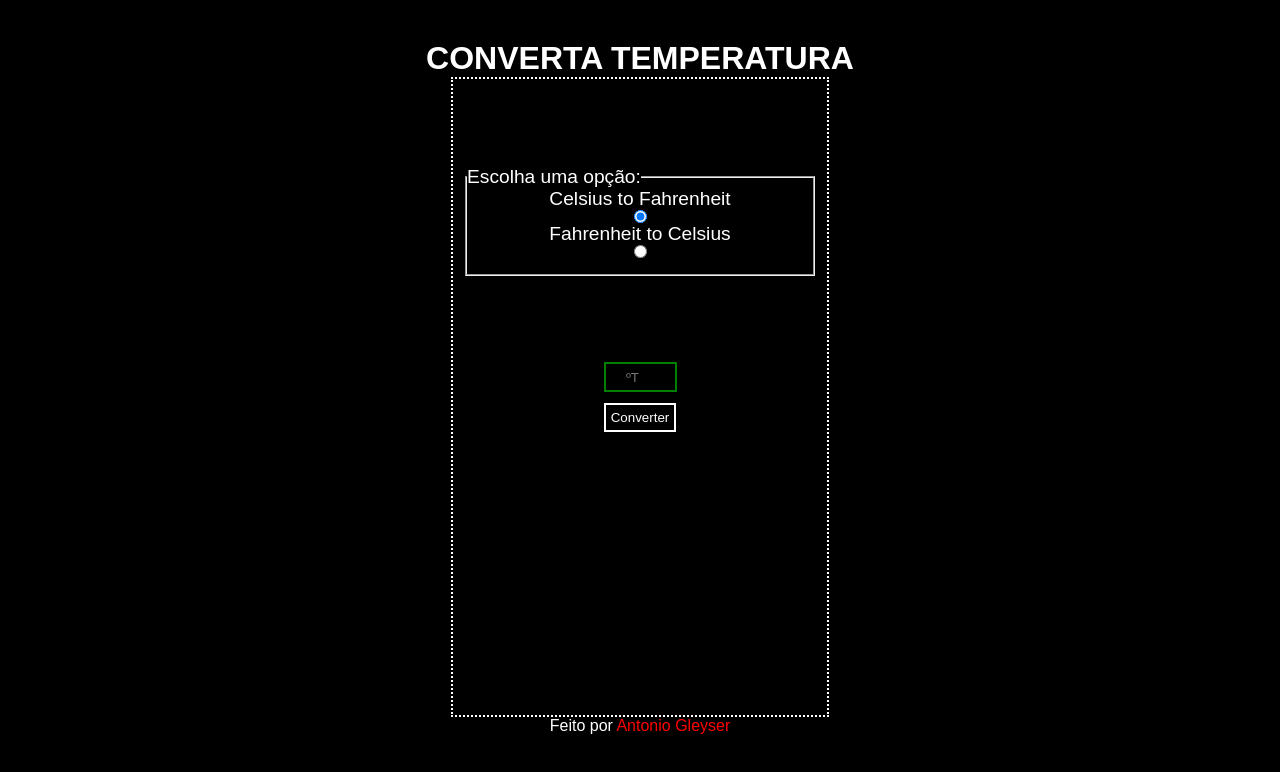
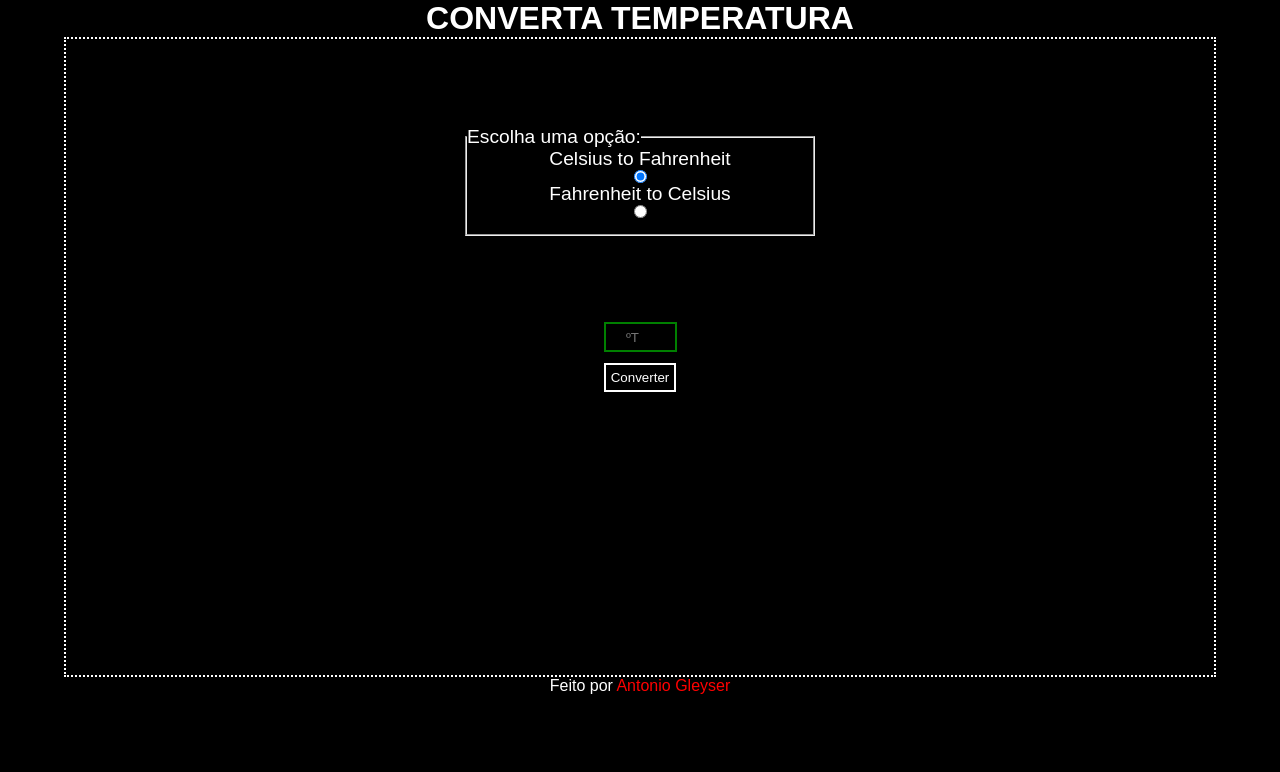
Before and after one commit to nexus-4/anal, a plain HTML site: page index.html in a window 1280 px wide. Drawn offline with Linux system fonts and the light colour scheme.

Commit message:
alterado margi header

```diff
--- a/estilo.css
+++ b/estilo.css
@@ -20,21 +20,22 @@ body {
 
 header {
     text-align: center;
-    margin-top: 40px;
     color: white;
 }
 /* estilo container */
 
 #container {
-    color: rgb(255, 255, 255);
-    border: 2px dotted rgb(255, 255, 255);
-    height: 80%;
-    width: 378px;
-
     display: flex;
     flex-flow: column wrap;
     align-items: center;
     justify-content: space-evenly;
+
+    color: rgb(255, 255, 255);
+    border: 2px dotted rgb(255, 255, 255);
+    height: 80%;
+    width: 90%;
+
+
 }
 
 /* estilo formDiv */
```
